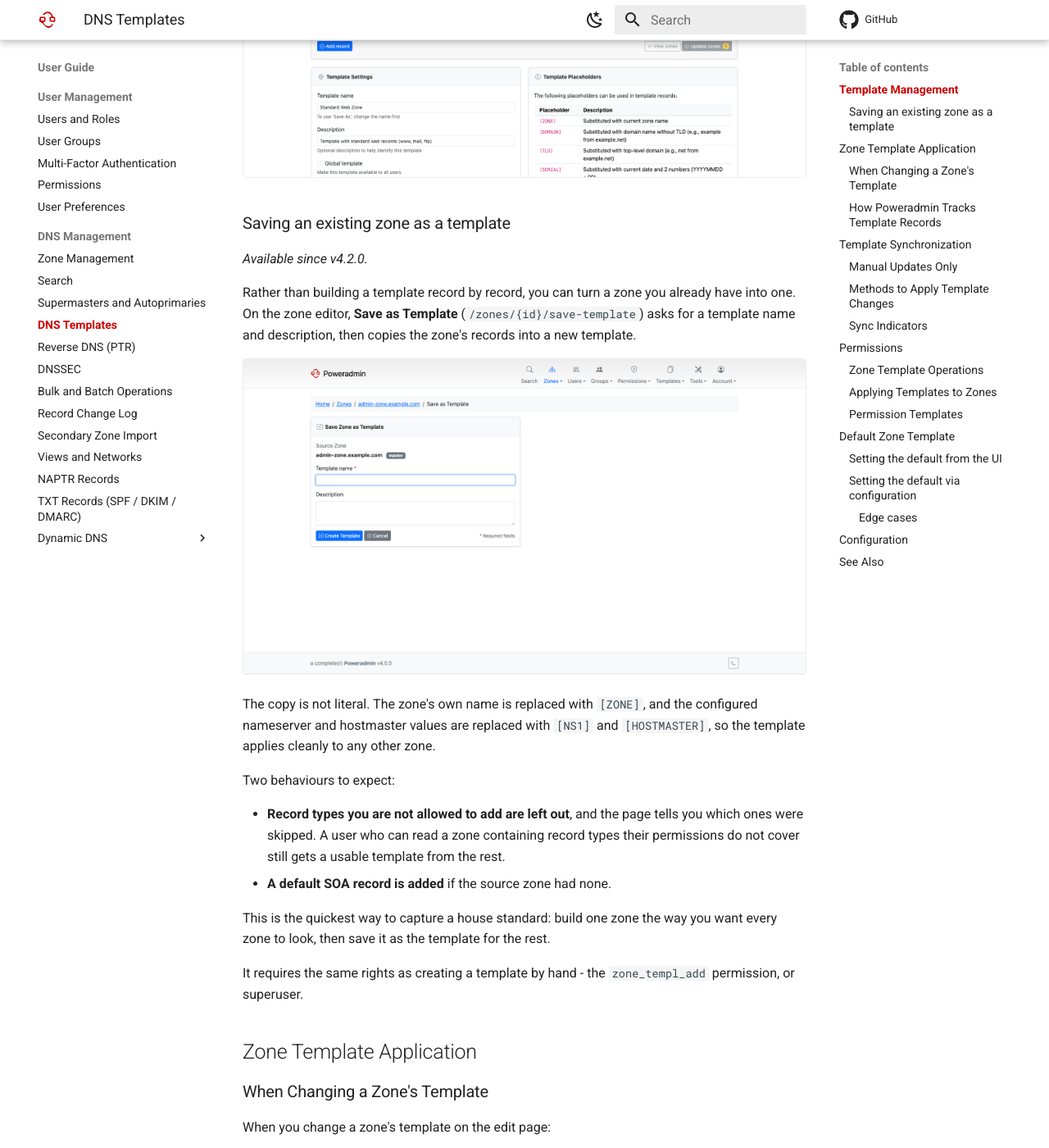
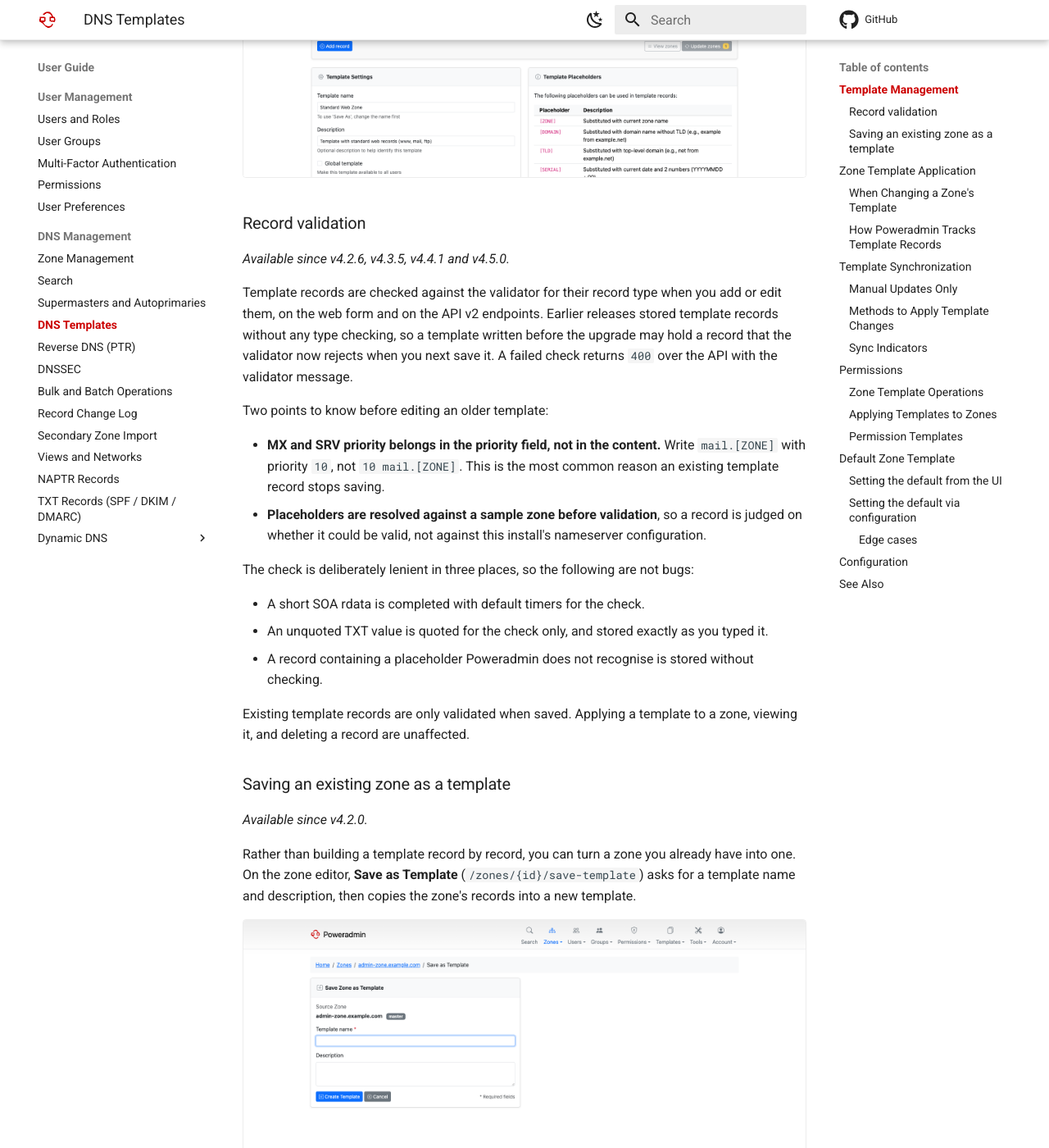
Before and after one commit to poweradmin/poweradmin-docs, an MkDocs documentation site: the page built from docs/user-guide/dns-templates.md, in a window 1280 px wide and 1400 px high, scrolled down 1453 px. Shown: the whole window at 82% size. Built offline with MkDocs 1.6.1 and Material for MkDocs 9.7.7, drawn with Linux system fonts in a browser that asks for light colours; comment, search, counter and statistics services are not loaded.

Commit message:
docs(templates): document zone template record validation

```diff
--- a/docs/user-guide/dns-templates.md
+++ b/docs/user-guide/dns-templates.md
@@ -20,6 +20,33 @@
 The serial placeholders (`[SERIAL]`, `[UNIXTIME]`, `[COUNTER]`) control the initial SOA serial of a zone created from the template; later record changes increment the serial automatically. When Poweradmin runs against the PowerDNS API backend, the `SOA-EDIT-API` zone metadata governs how subsequent serials are generated - it can be chosen per zone on the add-zone form or on the zone metadata page (`EPOCH` pairs with `[UNIXTIME]`, `INCREASE` with `[COUNTER]`), with defaults from `dns.soa_edit_api`.
 
 ![Template Editor](../screenshots/template-editor.png)
+
+### Record validation
+
+*Available since v4.2.6, v4.3.5, v4.4.1 and v4.5.0.*
+
+Template records are checked against the validator for their record type when you add or edit
+them, on the web form and on the API v2 endpoints. Earlier releases stored template records
+without any type checking, so a template written before the upgrade may hold a record that the
+validator now rejects when you next save it. A failed check returns `400` over the API with the
+validator message.
+
+Two points to know before editing an older template:
+
+- **MX and SRV priority belongs in the priority field, not in the content.** Write `mail.[ZONE]`
+  with priority `10`, not `10 mail.[ZONE]`. This is the most common reason an existing template
+  record stops saving.
+- **Placeholders are resolved against a sample zone before validation**, so a record is judged on
+  whether it could be valid, not against this install's nameserver configuration.
+
+The check is deliberately lenient in three places, so the following are not bugs:
+
+- A short SOA rdata is completed with default timers for the check.
+- An unquoted TXT value is quoted for the check only, and stored exactly as you typed it.
+- A record containing a placeholder Poweradmin does not recognise is stored without checking.
+
+Existing template records are only validated when saved. Applying a template to a zone, viewing
+it, and deleting a record are unaffected.
 
 ### Saving an existing zone as a template
 
```
